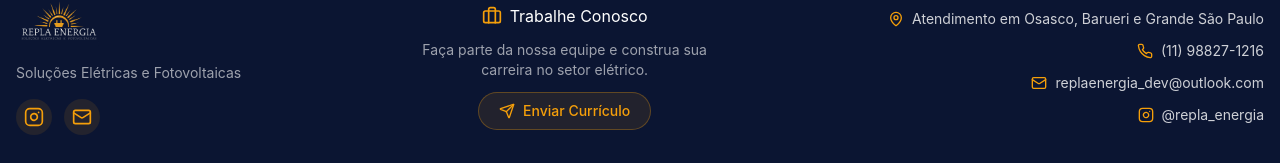
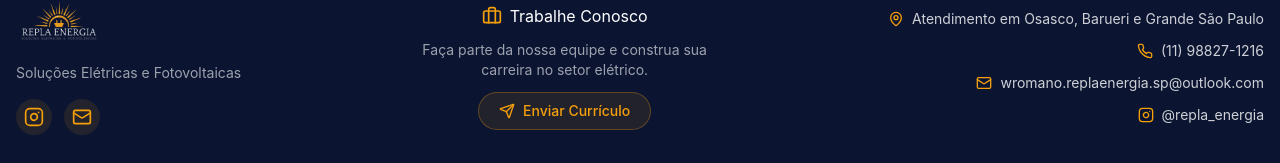
Before and after one commit to ReplaEnergia/repla-energia-frontend, a React (Vite) app: page /trabalhe-conosco in a window 1280 px wide. Shown: the part 3325-3488 px from the top of the page. Built offline with nearby package versions, Linux system fonts and the light colour scheme; the HTML template or start-up script is replaced by a standard one.

Commit message:
Update Footer.tsx

```diff
--- a/src/components/Footer.tsx
+++ b/src/components/Footer.tsx
@@ -31,7 +31,7 @@ const Footer = () => {
                 <Instagram className="w-5 h-5" />
               </a>
               <a
-                href="mailto:replaenergia_dev@outlook.com"
+                href="mailto:wromano.replaenergia.sp@outlook.com"
                 className="p-2 rounded-full bg-primary/10 hover:bg-primary/20 text-primary transition-colors"
                 aria-label="Email"
               >
@@ -73,8 +73,8 @@ const Footer = () => {
             </div>
             <div className="flex items-center gap-2 text-secondary-foreground/80">
               <Mail className="w-4 h-4 text-primary" />
-              <a href="mailto:replaenergia_dev@outlook.com" className="text-sm hover:text-primary transition-colors">
-                replaenergia_dev@outlook.com
+              <a href="mailto:wromano.replaenergia.sp@outlook.com" className="text-sm hover:text-primary transition-colors">
+                wromano.replaenergia.sp@outlook.com
               </a>
             </div>
             <div className="flex items-center gap-2 text-secondary-foreground/80">
```
